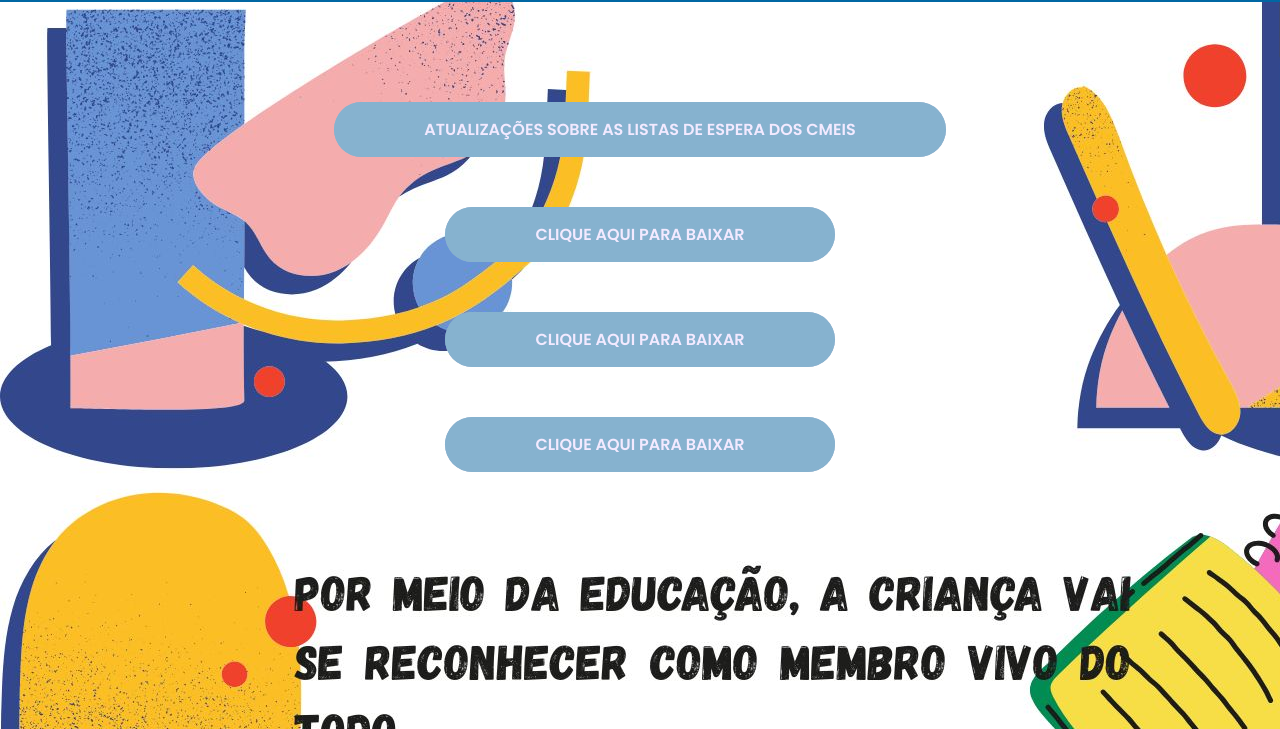
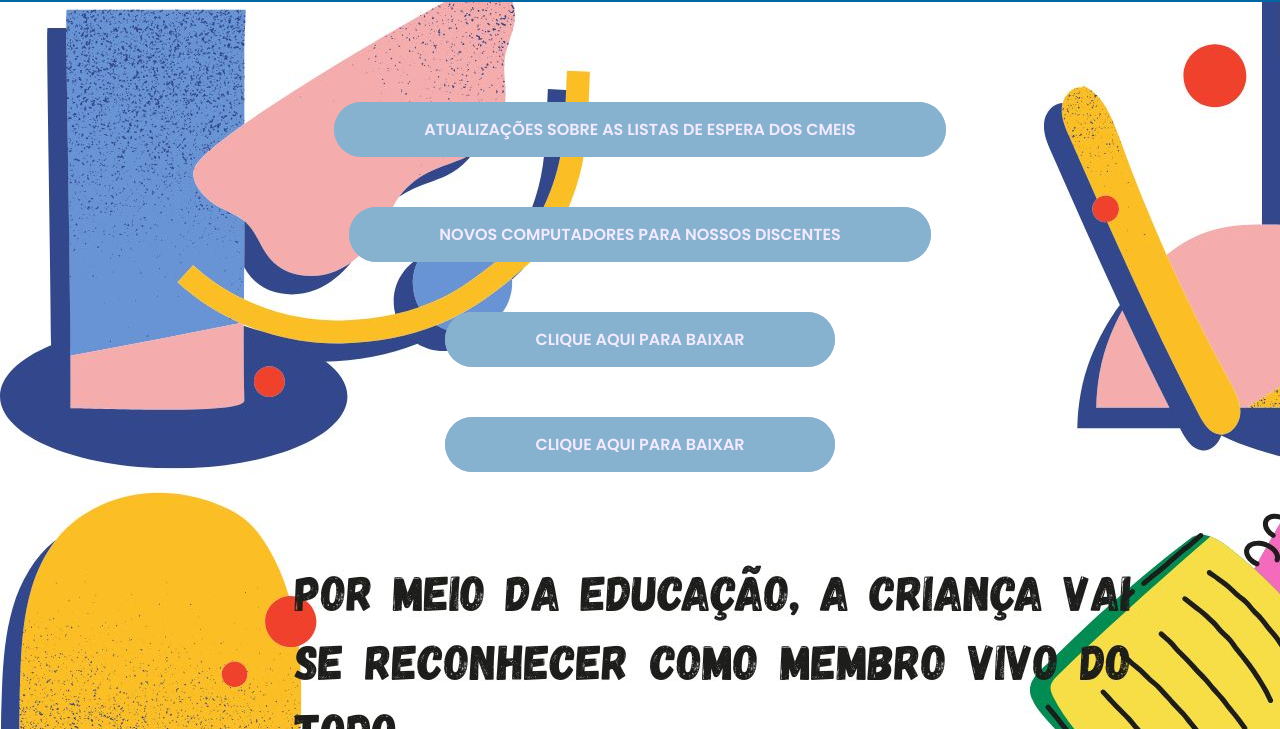
Before and after one commit to Krossanezi/siteeduc, a plain HTML site: page publicacoes.html in a window 1280 px wide. Shown: the part 71-800 px from the top of the page. Drawn offline with Linux system fonts and the light colour scheme.

Commit message:
Add files via upload

```diff
--- a/publicacoes.html
+++ b/publicacoes.html
@@ -51,8 +51,7 @@
                     <div class="text-box">
                         <a href="pdf/listadeespera.pdf" class="btn btn-white btn-animate" class="overlay">Atualizações Sobre as Listas de Espera dos Cmeis</a>
                         <br><br><br>
-                        <a href="pdf/" class="btn btn-white btn-animate" class="overlay">Clique aqui
-                            para baixar</a>
+                        <a href="pdf/novoscomputadoreseduc.pdf" class="btn btn-white btn-animate" class="overlay">Novos Computadores para Nossos Discentes</a>
                         <br><br><br>
                         <a href="pdf/" class="btn btn-white btn-animate" class="overlay">Clique aqui
                             para baixar</a>
```
